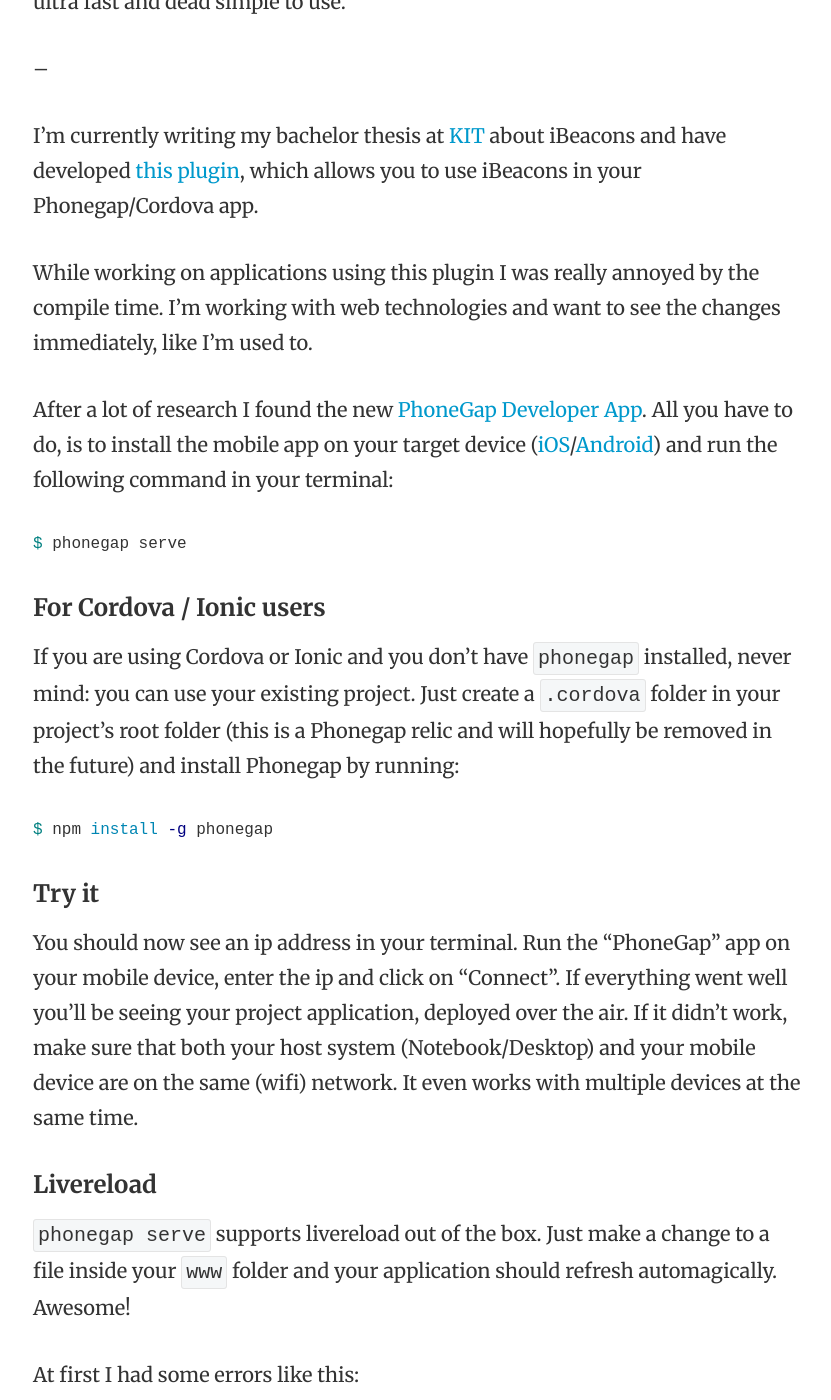
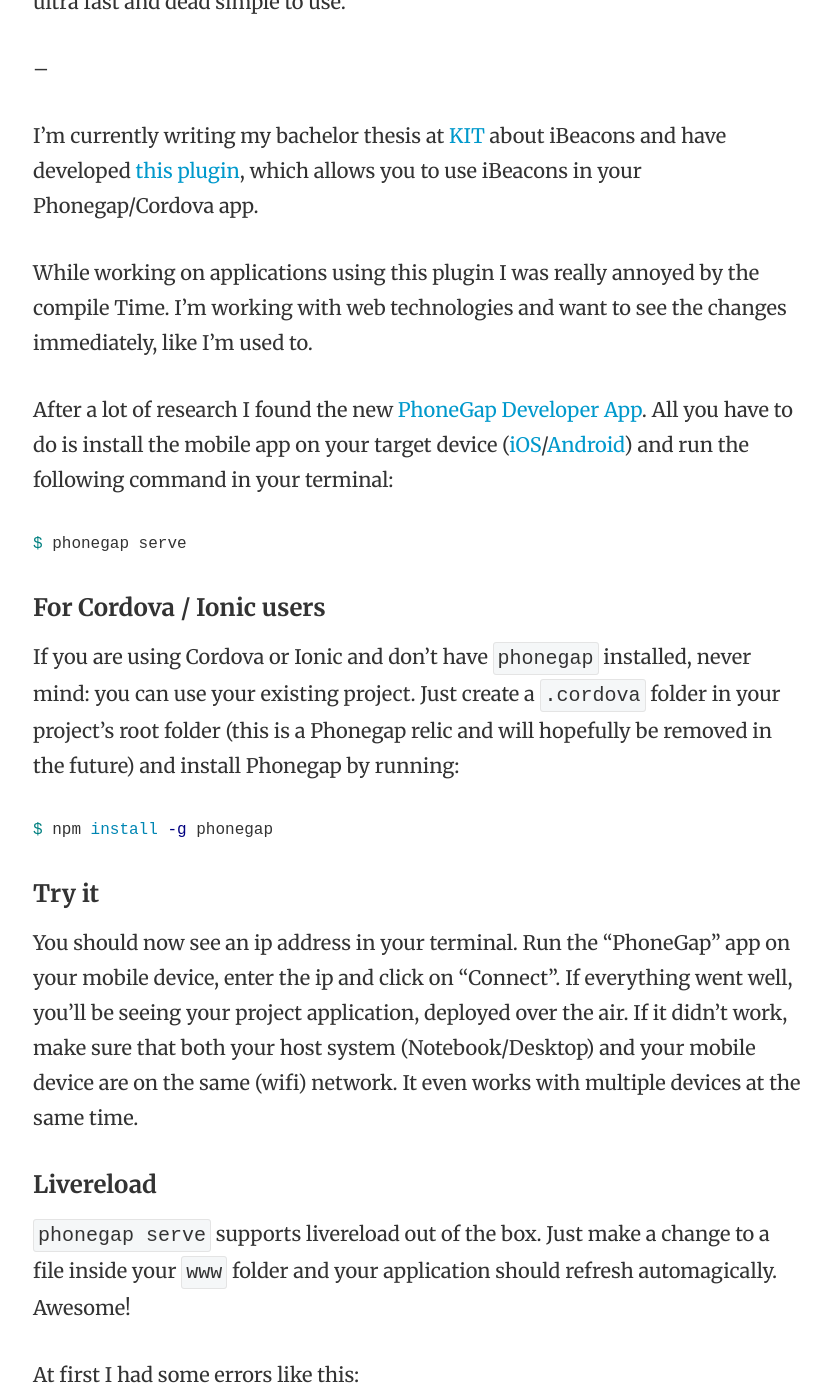
Before and after one commit to schickling/schickling.github.io, a Jekyll site: the page built from _posts/2014-07-12-livereload-for-phonegap-cordova-ionic.md, in a window 1280 px wide and 1400 px high, scrolled down 409 px. Shown: the whole window, without its empty margins (223-1054 px from the left). Built offline with Jekyll 4.4.1, drawn with Linux system fonts in a browser that asks for light colours; Markdown is read by kramdown in place of the engine named in the settings; comment, search, counter and statistics services are not loaded; some of the changed text lies outside the part shown.

````diff
--- a/_posts/2014-07-12-livereload-for-phonegap-cordova-ionic.md
+++ b/_posts/2014-07-12-livereload-for-phonegap-cordova-ionic.md
@@ -3,15 +3,15 @@ layout: post
 title: Livereload for Phonegap/Cordova/Ionic
 ---
 
-I love the fast feedback loop of webdevelopment and want to have the same experience for developing mobile applications. I finally found [a way](http://app.phonegap.com), which is ultra fast and dead simple to use.
+I love the fast feedback loop of webdevelopment and wantend to have the same experience for developing mobile applications. I finally found [a way](http://app.phonegap.com), which is ultra fast and dead simple to use.
 
 --
 
 I'm currently writing my bachelor thesis at [KIT](http://www.kit.edu) about iBeacons and have developed [this plugin](https://github.com/mobilion/cordova-ibeacon-plugin), which allows you to use iBeacons in your Phonegap/Cordova app.
 
-While working on applications using this plugin I was really annoyed by the compile time. I'm working with web technologies and want to see the changes immediately, like I'm used to.
+While working on applications using this plugin I was really annoyed by the compile Time. I'm working with web technologies and want to see the changes immediately, like I'm used to.
 
-After a lot of research I found the new [PhoneGap Developer App](http://app.phonegap.com). All you have to do, is to install the mobile app on your target device ([iOS](https://itunes.apple.com/app/id843536693)/[Android](https://play.google.com/store/apps/details?id=com.adobe.phonegap.app)) and run the following command in your terminal:
+After a lot of research I found the new [PhoneGap Developer App](http://app.phonegap.com). All you have to do is install the mobile app on your target device ([iOS](https://itunes.apple.com/app/id843536693)/[Android](https://play.google.com/store/apps/details?id=com.adobe.phonegap.app)) and run the following command in your terminal:
 
 ```sh
 $ phonegap serve
@@ -19,7 +19,7 @@ $ phonegap serve
 
 ### For Cordova / Ionic users
 
-If you are using Cordova or Ionic and you don't have `phonegap` installed, never mind: you can use your existing project. Just create a `.cordova` folder in your project's root folder (this is a Phonegap relic and will hopefully be removed in the future) and install Phonegap by running:
+If you are using Cordova or Ionic and don't have `phonegap` installed, never mind: you can use your existing project. Just create a `.cordova` folder in your project's root folder (this is a Phonegap relic and will hopefully be removed in the future) and install Phonegap by running:
 
 ```sh
 $ npm install -g phonegap
@@ -27,7 +27,7 @@ $ npm install -g phonegap
 
 ### Try it
 
-You should now see an ip address in your terminal. Run the "PhoneGap" app on your mobile device, enter the ip and click on "Connect". If everything went well you'll be seeing your project application, deployed over the air. If it didn't work, make sure that both your host system (Notebook/Desktop) and your mobile device are on the same (wifi) network. It even works with multiple devices at the same time.
+You should now see an ip address in your terminal. Run the "PhoneGap" app on your mobile device, enter the ip and click on "Connect". If everything went well, you'll be seeing your project application, deployed over the air. If it didn't work, make sure that both your host system (Notebook/Desktop) and your mobile device are on the same (wifi) network. It even works with multiple devices at the same time.
 
 ### Livereload
 
````
Also changed, not shown: other parts of _posts/2014-07-12-livereload-for-phonegap-cordova-ionic.md (+2 -2 lines).
